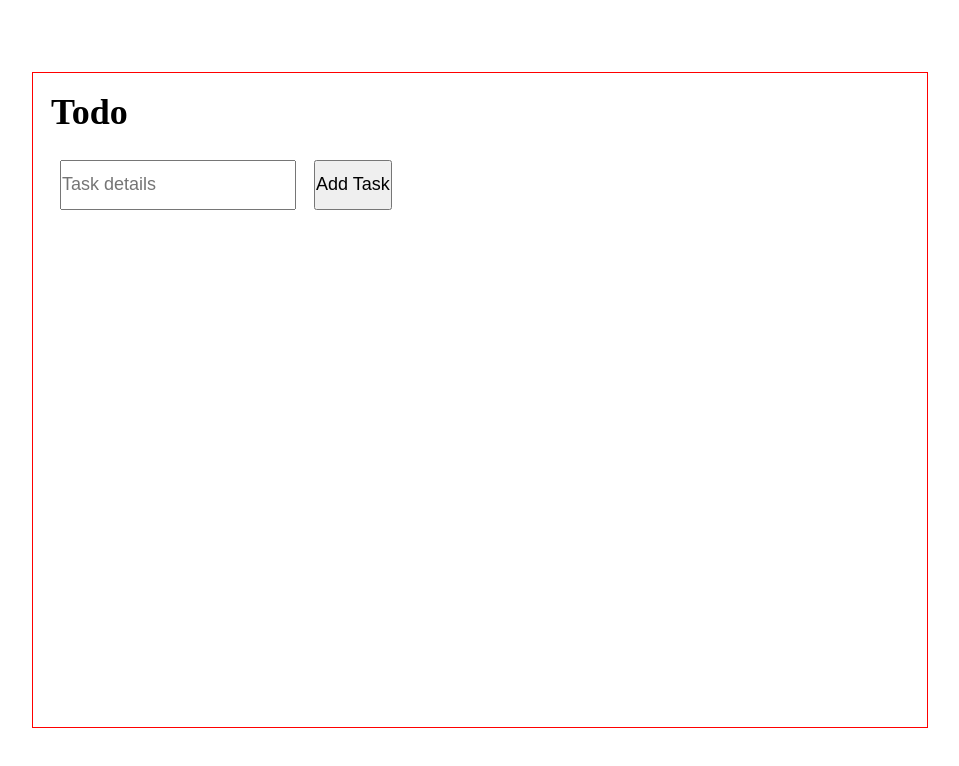
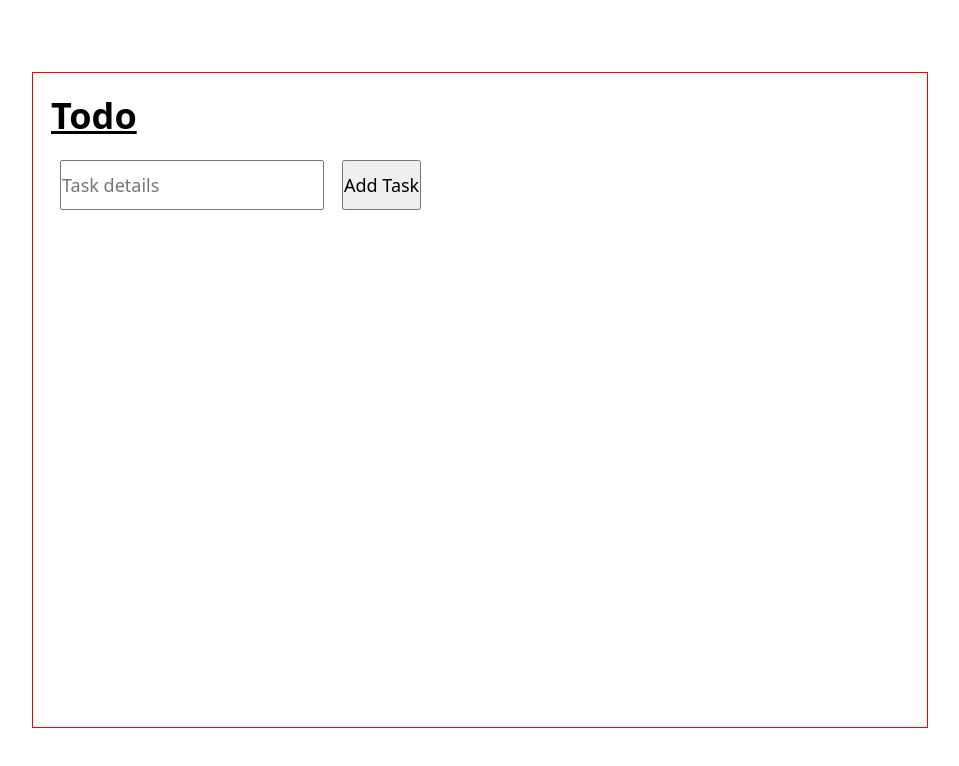
Before and after one commit to manjeetsharma0796/todo, a plain HTML site: page index.html in a window 1280 px wide. Shown: the whole page, without its empty margins (160-1119 px from the left). Drawn offline with Linux system fonts and the light colour scheme.

Commit message:
Set up font family in css file

```diff
--- a/index.css
+++ b/index.css
@@ -3,6 +3,7 @@
   padding: 0px;
   box-sizing: border-box;
   font-size: 18px;
+  font-family: system-ui, -apple-system, BlinkMacSystemFont, 'Segoe UI', Roboto, Oxygen, Ubuntu, Cantarell, 'Open Sans', 'Helvetica Neue', sans-serif;
 }
 
 body {
@@ -23,6 +24,7 @@ body {
 
 h1 {
   font-size: 2em;
+  text-decoration: underline;
 }
 
 #input-section {
```
